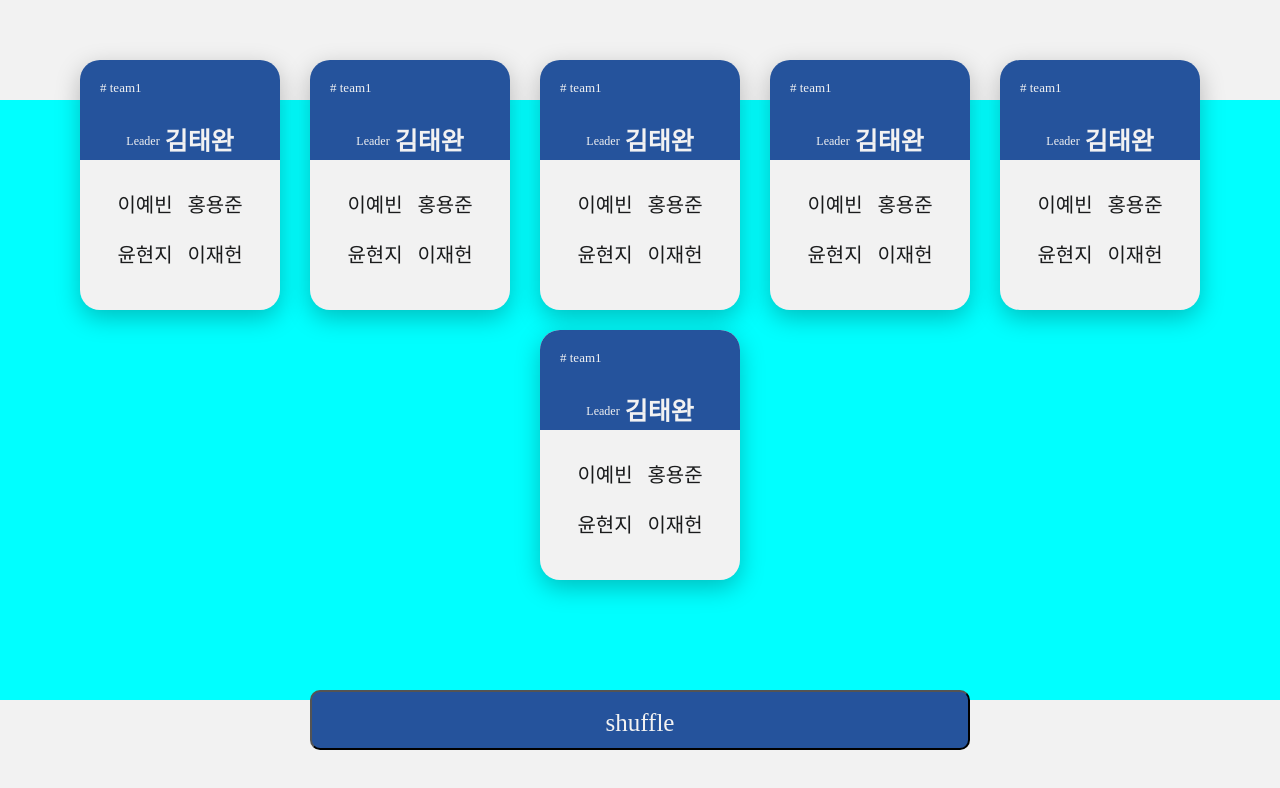
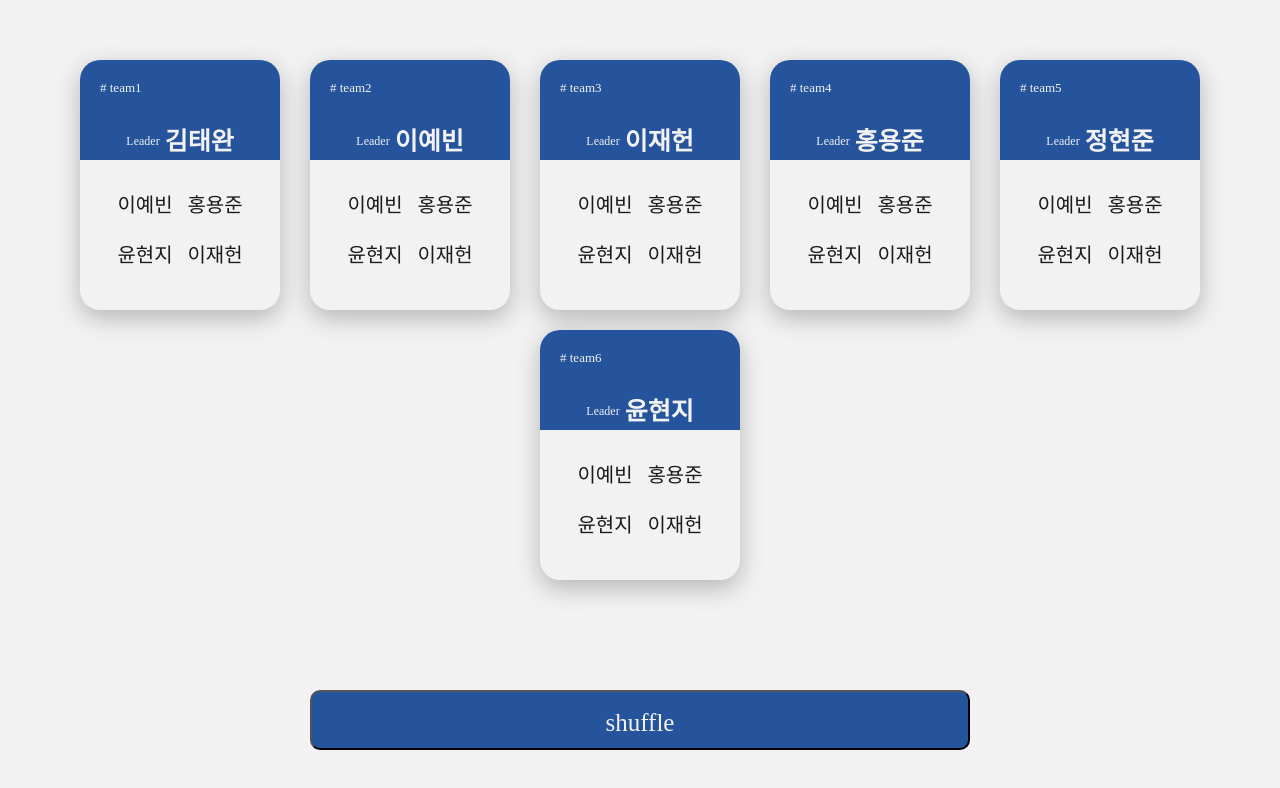
Before and after one commit to wwan13/likelion-team-building, a React (Create React App) app: page / in a window 1280 px wide. Shown: the top 788 px of the page. Built offline with nearby package versions, Linux system fonts and the light colour scheme; a web font is replaced by a local one.

Commit message:
[feat]: leaders data

```diff
--- a/src/MainWrap/MainWrap.css
+++ b/src/MainWrap/MainWrap.css
@@ -1,7 +1,6 @@
 @media (max-width: 1400px) {
     .MainWrap {
         width: 700px;
-        background-color: aqua;
     }
 }
 
--- a/src/MainWrap/MainWrap.js
+++ b/src/MainWrap/MainWrap.js
@@ -1,17 +1,21 @@
 import ShuffleButton from '../ShuffleButton/ShuffleButton';
 import TeamCard from '../TeamCard/TeamCard';
+import Leaders from '../Members/Leaders';
 import './MainWrap.css'
 
 function MainWrap () {
+
+    console.log(Leaders);
+
     return(
         <div className='MainWrap'>
             <div className="CardWrap">
-                <TeamCard />
-                <TeamCard />
-                <TeamCard />
-                <TeamCard />
-                <TeamCard />
-                <TeamCard />
+                <TeamCard teamNum="1" teamLeader={Leaders[0]}/>
+                <TeamCard teamNum="2" teamLeader={Leaders[1]}/>
+                <TeamCard teamNum="3" teamLeader={Leaders[2]}/>
+                <TeamCard teamNum="4" teamLeader={Leaders[3]}/>
+                <TeamCard teamNum="5" teamLeader={Leaders[4]}/>
+                <TeamCard teamNum="6" teamLeader={Leaders[5]}/>
             </div>
             <div className='ButtonWrap'>
                 <ShuffleButton />
--- /dev/null
+++ b/src/Members/Leaders.js
@@ -0,0 +1,10 @@
+const Leaders = [
+    "김태완",
+    "이예빈",
+    "이재헌",
+    "홍용준",
+    "정현준",
+    "윤현지"
+]
+
+export default Leaders
--- /dev/null
+++ b/src/Members/Members.js
@@ -0,0 +1,5 @@
+const Members = [
+
+]
+
+export default Members
--- /dev/null
+++ b/src/Shuffle/Shuffle.js
@@ -0,0 +1,4 @@
+import Leaders from "../Members/Leaders"
+import Members from "../Members/Members"
+
+export {Leaders}
--- a/src/TeamCard/TeamCard.js
+++ b/src/TeamCard/TeamCard.js
@@ -1,14 +1,14 @@
 import './TeamCard.css'
 
-function TeamCard() {
+function TeamCard(props) {
 
     return (
         <div className='TeamCard'>
             <div className='LeaderSection'>
-                <p className='TeamNumber'># team1</p>
+                <p className='TeamNumber'># team{props.teamNum}</p>
                 <div className='LeaderTextSection'>
                     <p className='Leader'>Leader</p>
-                    <p className='TeamLeader'>김태완</p>
+                    <p className='TeamLeader'>{props.teamLeader}</p>
                 </div>
             </div>
 
```
